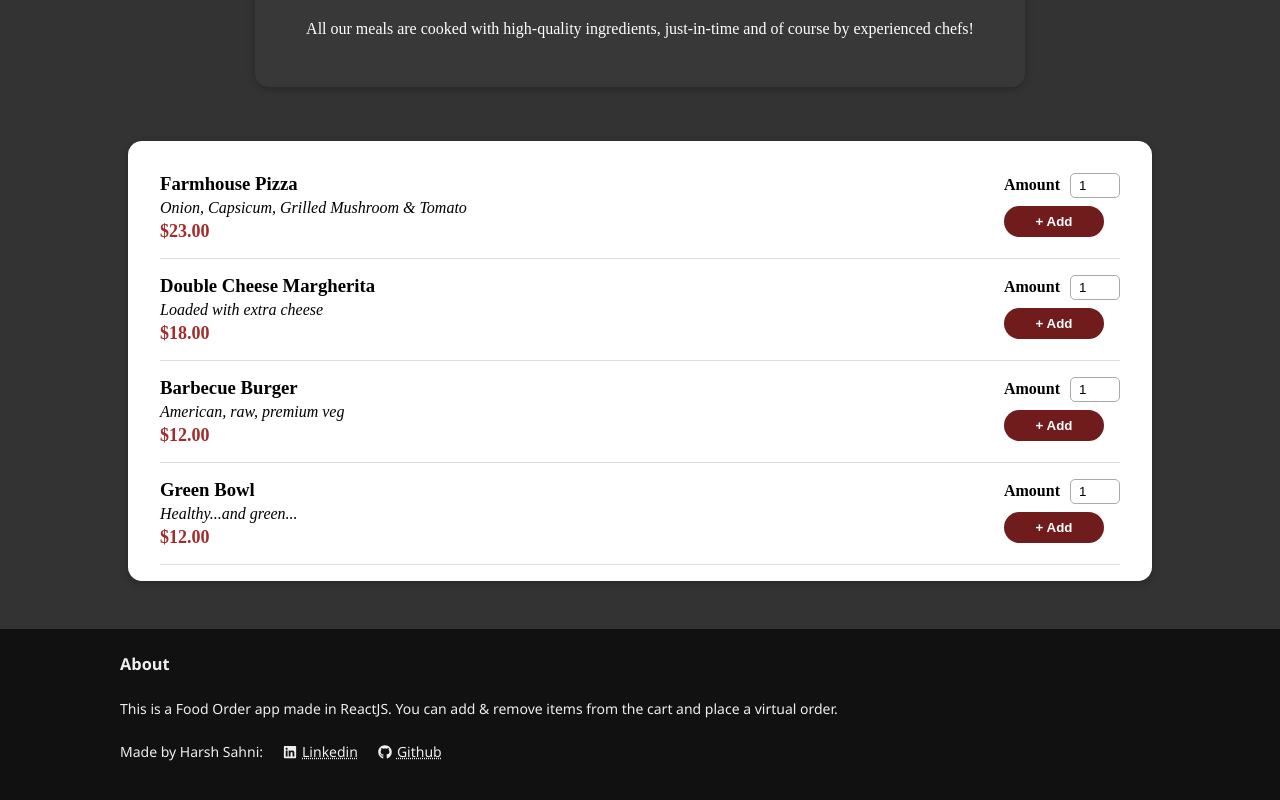
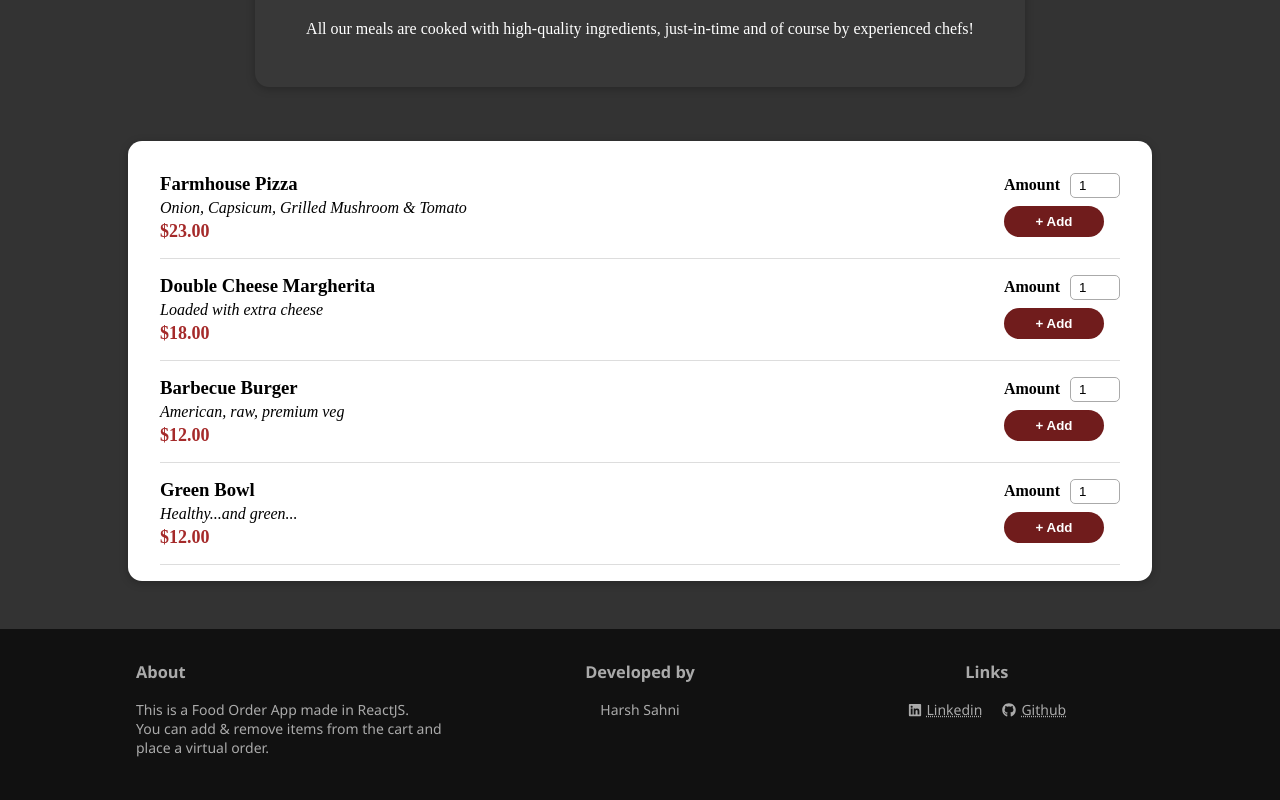
Before and after one commit to harsh-sahni-projects/food-order-app, a React (Create React App) app: page / in a window 1280 px wide. Shown: the part 512-1312 px from the top of the page. Built offline with nearby package versions, Linux system fonts and the light colour scheme.

Commit message:
final changes made for footer & minor other updates

```diff
--- a/src/Components/Footer.js
+++ b/src/Components/Footer.js
@@ -1,5 +1,7 @@
 import styles from './Footer.module.css';
 import { FaLinkedin, FaGithub } from 'react-icons/fa';
+// import author from '../../public/author.jpg';
+
 
 const Footer = () => {
     return (
@@ -8,21 +10,27 @@ const Footer = () => {
             <div className={styles.content}>
                 <div className={styles.left}>
                     <h3>About</h3>
-                    <p>This is a Food Order app made in ReactJS. You can add & remove items from the cart and place a virtual order.</p>
+                    <p>This is a Food Order App made in ReactJS.<br/>You can add & remove items from the cart and place a virtual order.</p>
 
-                    <p>Made by Harsh Sahni:
-                    {/* <div> */}
-                        <FaLinkedin className={styles.icon}/>
-                        <a href="https://www.linkedin.com/in/harsh-sahni" target="_blank">Linkedin</a>
-                    {/* </div> */}
-                    {/* <div> */}
-                        <FaGithub className={styles.icon} />
-                        <a href="https://www.github.com/harsh-sahni-projects" target="_blank">Github</a>
-                    {/* </div> */}
-                    </p>
+                </div>
+                <div className={styles.mid}>
+                    <h3>Developed by</h3>
+                    <p>Harsh Sahni</p>
                 </div>
 
                 <div className={styles.right}>
+                    <h3>Links</h3>
+                    <p>
+                        <FaLinkedin className={styles.icon}/>
+                        <a href="https://www.linkedin.com/in/harsh-sahni" target="_blank">
+                            Linkedin
+                        </a>
+
+                        <FaGithub className={styles.icon + " " + styles.githubIcon} />
+                        <a href="https://github.com/harsh-sahni-projects/food-order-app" target="_blank">
+                            Github
+                        </a>
+                    </p>
 
                 </div>
             </div>
--- a/src/Components/Footer.module.css
+++ b/src/Components/Footer.module.css
@@ -9,41 +9,61 @@
     font-family:'Segoe UI', Tahoma, Geneva, Verdana, sans-serif;
 }
 
+
 .content {
-    /* max-width: 60rem; */
     width: 65rem;
-    /* border: 1px solid red; */
     display: flex;
-    color: #eee;
+    color: #aaa;
+    display: flex;
+    justify-content: space-between;
+    /* border: 1px solid #151515; */
 }
 
+.content > div {
+    width: 33.3%;
+    padding: 1rem;
+    box-sizing: border-box;
+}
+
+
+
 .left {
-    width: 70%;
-    /* border: 1px solid green; */
+    /* border: 1px solid #151515; */
+}
+
+.mid {
+    text-align: center;
+    /* border: 1px solid #151515; */
 }
 
 .right {
-    width: 30%;
-    /* border: 1px solid green; */
+    text-align: center;
+    /* border: 1px solid #151515; */
 }
 
-a {
+.container a {
     text-decoration: underline dotted;
-    /* text-decoration: none; */
-    color: #eee;
+    color: #aaa;
 }
 
 .icon {
     margin-right: 5px;
-    margin-left: 20px;
     position: relative;
     top: 2px;
 }
 
-h3 {
-    margin: 1.5rem auto;
+.githubIcon {
+    margin-left: 20px;
 }
 
 p {
     margin-bottom: 1.5rem;
 }
+
+.authorImg {
+    max-width: 10rem;
+    max-height: 10rem;
+    border-radius: 100%;
+    zoom: 100%;
+    /* border: 1px solid red; */
+}
--- a/src/Components/HeaderCartButton.js
+++ b/src/Components/HeaderCartButton.js
@@ -2,6 +2,7 @@ import styles from './HeaderCartButton.module.css';
 import Button from '../UI/Button';
 import { useContext, useEffect, useState } from 'react';
 import CartCtx from '../store/cart-context';
+import { FaShoppingCart } from 'react-icons/fa';
 
 const HeaderCartButton = (props) => {
     const ctx = useContext(CartCtx);
@@ -16,7 +17,6 @@ const HeaderCartButton = (props) => {
     useEffect(() => {
         if (totalItems == 0) return;
 
-        console.log('Setting true')
         setAnimateBtn(true);
 
         /* We also need to clear this timer in case of this
@@ -42,6 +42,7 @@ const HeaderCartButton = (props) => {
         <Button className={btnClasses}
                 onClick={props.onClick}
                 >
+            <FaShoppingCart className={styles.cartIcon}/>
             <span>Your cart</span>
             <span className={styles.badge}>{totalItems}</span>
         </Button>
--- a/src/Components/HeaderCartButton.module.css
+++ b/src/Components/HeaderCartButton.module.css
@@ -7,6 +7,12 @@
 
 .button:hover .badge {
     background-color: #92320c;
+}
+
+.cartIcon {
+    margin-right: 5px;
+    position: relative;
+    top: 2px;
 }
 
 @keyframes animateBtn {
--- a/src/Components/Introduction.js
+++ b/src/Components/Introduction.js
@@ -6,7 +6,7 @@ import styles from './Introduction.module.css';
 const Introduction = () => {
     return (
         <Fragment>
-            <img src="/meals.jpg" alt="Food items"/>
+            <img src="/meals.jpg" alt="Food items" className={styles.foodImg}/>
             <Card className={styles['description-container']}>
                 {/* <section className={classes.summary}> */}
                     <h2>Delicious Food, Delivered To You</h2>
--- a/src/Components/Introduction.module.css
+++ b/src/Components/Introduction.module.css
@@ -1,4 +1,4 @@
-img {
+.foodImg {
     width: 100%;
     height: 350px;
     margin-top: 4rem;
```
